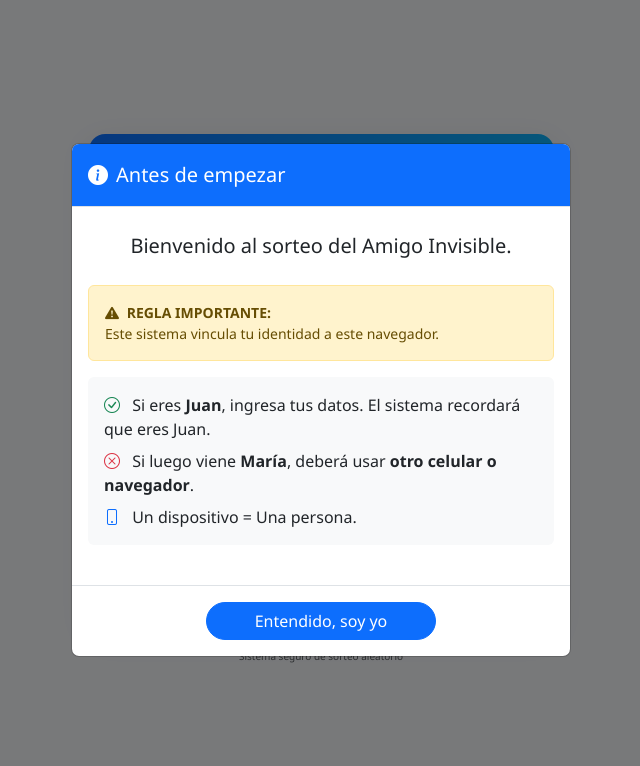
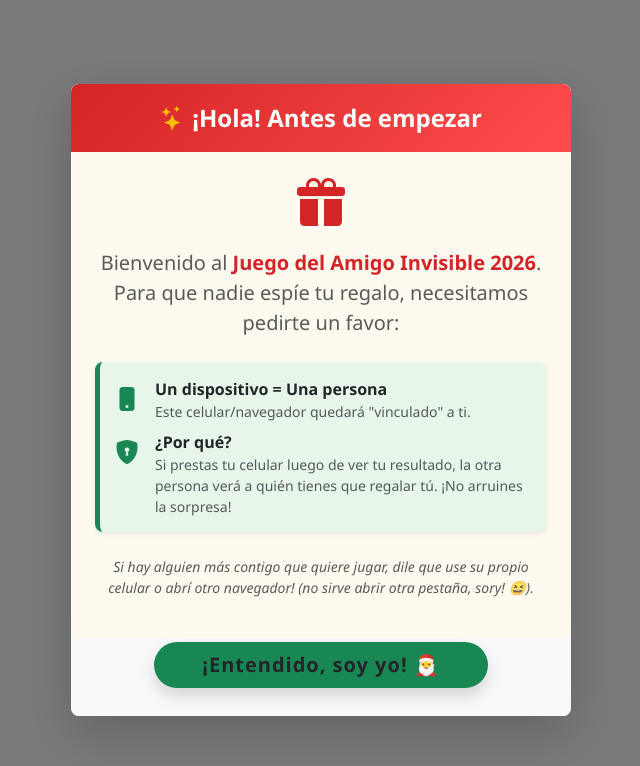
Before and after one commit to leoroan/finding_santa, a plain HTML site: page index.html in a window 1280 px wide. Shown: the whole page, without its empty margins (319-959 px from the left). Drawn offline with nearby package versions, Linux system fonts and the light colour scheme.

Commit message:
Update title and content for 2026 event

```diff
--- a/index.html
+++ b/index.html
@@ -3,7 +3,7 @@
   <head>
     <meta charset="utf-8">
     <meta name="viewport" content="width=device-width, initial-scale=1">
-    <title>Amigo Invisible</title>
+    <title>Amigo Invisible @2026 Lean</title>
     <link href="https://cdn.jsdelivr.net/npm/bootstrap@5.3.2/dist/css/bootstrap.min.css" rel="stylesheet">
     <link rel="stylesheet" href="https://cdn.jsdelivr.net/npm/bootstrap-icons@1.11.1/font/bootstrap-icons.css">
 
@@ -27,8 +27,8 @@
             <div class="card main-card">
                 <div class="header-gradient">
                     <i class="bi bi-gift-fill display-4"></i>
-                    <h2 class="fw-bold mt-2">Amigo Invisible</h2>
-                    <p class="mb-0 opacity-75">Descubre quién te ha tocado</p>
+                    <h2 class="fw-bold mt-2">Tu amigo Invisible</h2>
+                    <p class="mb-0 opacity-75">Descubre quién te ha tocado esta navidad 😉</p>
                 </div>
 
                 <div class="card-body p-4">
@@ -111,14 +111,14 @@
 
     </div>
 
-    <div class="modal fade" id="rulesModal" tabindex="-1" data-bs-backdrop="static" data-bs-keyboard="false">
+    <!-- <div class="modal fade" id="rulesModal" tabindex="-1" data-bs-backdrop="static" data-bs-keyboard="false">
         <div class="modal-dialog modal-dialog-centered">
             <div class="modal-content">
                 <div class="modal-header bg-primary text-white">
                     <h5 class="modal-title"><i class="bi bi-info-circle-fill me-2"></i>Antes de empezar</h5>
                 </div>
                 <div class="modal-body text-center py-4">
-                    <p class="lead mb-4">Bienvenido al sorteo del Amigo Invisible.</p>
+                    <p class="lead mb-4">Bienvenido al sorteo del Amigo Invisible 2026.</p>
 
                     <div class="alert alert-warning text-start small">
                         <i class="bi bi-exclamation-triangle-fill me-1"></i> <strong>REGLA IMPORTANTE:</strong>
@@ -136,7 +136,98 @@
                 </div>
             </div>
         </div>
+    </div> -->
+    <style>
+    .modal-christmas .modal-header {
+        background: linear-gradient(135deg, #d42426 0%, #ff4d4d 100%); /* Rojo Santa */
+        color: white;
+        border-bottom: none;
+    }
+    .modal-christmas .modal-body {
+        background-color: #fffaf0; /* Blanco Hueso / Nieve cálida */
+        font-family: 'Segoe UI', system-ui, sans-serif;
+    }
+    .rule-box {
+        background-color: #e8f5e9; /* Verde muy suave */
+        border-left: 5px solid #198754; /* Verde Pino Borde */
+        border-radius: 8px;
+        padding: 15px;
+        text-align: left;
+    }
+    .modal-icon-top {
+        font-size: 3rem;
+        color: #d42426;
+        margin-top: -10px;
+        margin-bottom: 10px;
+        display: block;
+    }
+    .btn-christmas {
+        background-color: #198754; /* Verde Pino */
+        border: none;
+        font-weight: 600;
+        letter-spacing: 1px;
+        transition: transform 0.2s;
+    }
+    .btn-christmas:hover {
+        background-color: #146c43;
+        transform: scale(1.05);
+    }
+    .highlight-text {
+        color: #d42426;
+        font-weight: 700;
+    }
+</style>
+
+<div class="modal fade modal-christmas" id="rulesModal" tabindex="-1" data-bs-backdrop="static" data-bs-keyboard="false">
+    <div class="modal-dialog modal-dialog-centered">
+        <div class="modal-content border-0 shadow-lg overflow-hidden">
+
+            <div class="modal-header justify-content-center py-3">
+                <h4 class="modal-title fw-bold">
+                    <i class="bi bi-stars text-warning me-2"></i>¡Hola! Antes de empezar
+                </h4>
+            </div>
+
+            <div class="modal-body text-center px-4 py-4">
+
+                <i class="bi bi-gift-fill modal-icon-top"></i>
+
+                <p class="fs-5 text-muted mb-4">
+                    Bienvenido al <span class="highlight-text">Juego del Amigo Invisible 2026</span>.<br>
+                    Para que nadie espíe tu regalo, necesitamos pedirte un favor:
+                </p>
+
+                <div class="rule-box mb-4 shadow-sm">
+                    <div class="d-flex align-items-start mb-2">
+                        <i class="bi bi-phone-fill fs-4 text-success me-3 mt-1"></i>
+                        <div>
+                            <strong>Un dispositivo = Una persona</strong>
+                            <p class="small text-muted mb-0">Este celular/navegador quedará "vinculado" a ti.</p>
+                        </div>
+                    </div>
+                    <div class="d-flex align-items-start">
+                        <i class="bi bi-shield-lock-fill fs-4 text-success me-3 mt-1"></i>
+                        <div>
+                            <strong>¿Por qué?</strong>
+                            <p class="small text-muted mb-0">Si prestas tu celular luego de ver tu resultado, la otra persona verá a quién tienes que regalar tú. ¡No arruines la sorpresa!</p>
+                        </div>
+                    </div>
+                </div>
+
+                <p class="small text-muted fst-italic">
+                    Si hay alguien más contigo que quiere jugar, dile que use su propio celular o abrí otro navegador! (no sirve abrir otra pestaña, sory! 😆).
+                </p>
+
+            </div>
+
+            <div class="modal-footer justify-content-center bg-light border-0 pb-4 pt-0">
+                <button type="button" class="btn btn-christmas btn-lg rounded-pill px-5 shadow" data-bs-dismiss="modal">
+                    ¡Entendido, soy yo! 🎅
+                </button>
+            </div>
+        </div>
     </div>
+</div>
 
     <script src="https://cdn.jsdelivr.net/npm/bootstrap@5.3.2/dist/js/bootstrap.bundle.min.js"></script>
 
```
